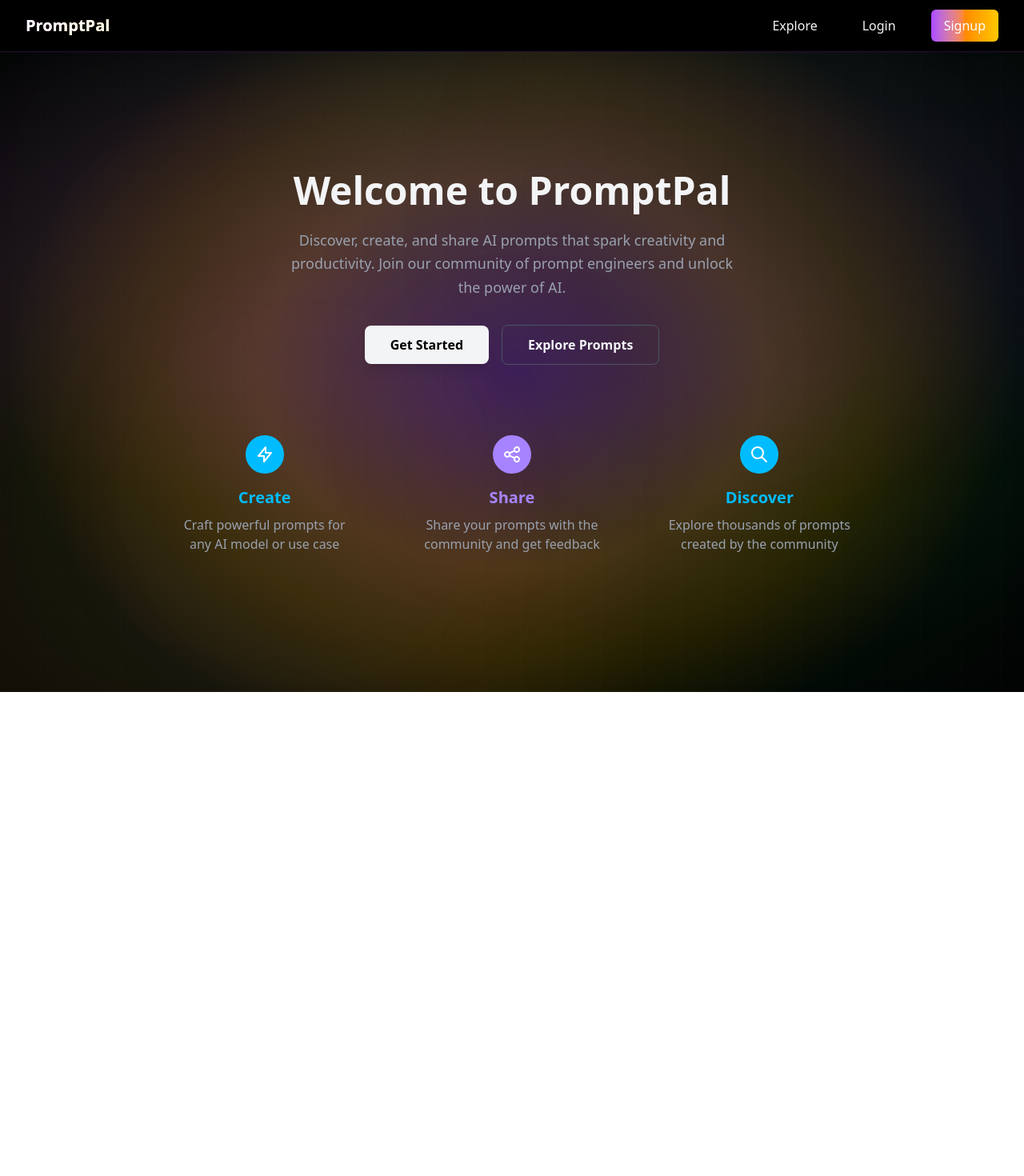
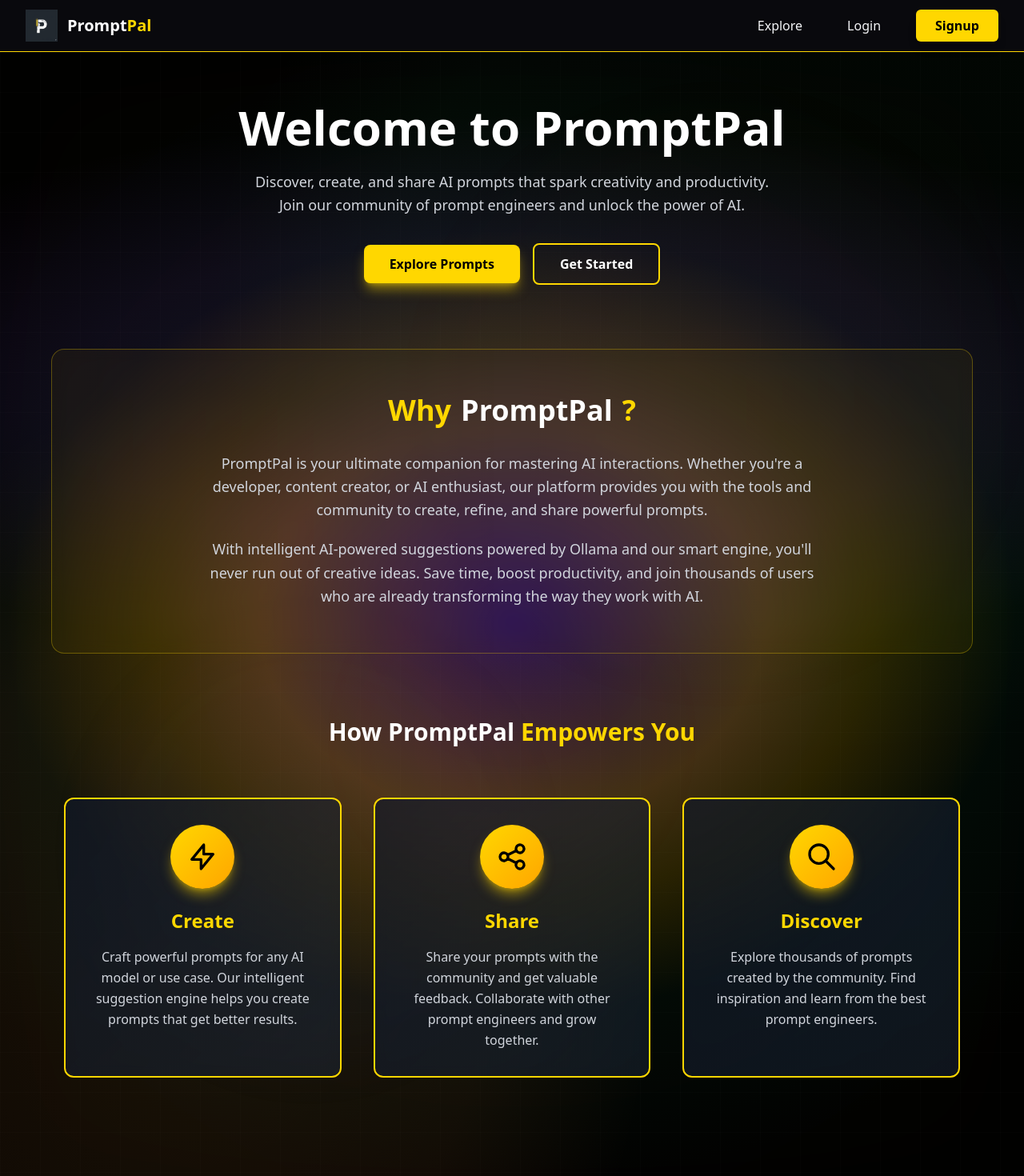
Before and after one commit to vishalm342/PromptPal, a React (Vite) app in the folder client/: page / in a window 1280 px wide. Shown: the top 1470 px of the page at 80% size. Before the commit the page ends 865 px from the top, so only its background shows below. Built offline with nearby package versions, Linux system fonts and the light colour scheme; no server answers.

Commit message:
Added favicon logo to website

```diff
--- a/client/src/components/Navbar.jsx
+++ b/client/src/components/Navbar.jsx
@@ -16,13 +16,24 @@
   };
 
   return (
-    <nav className="bg-black/30 backdrop-blur-lg sticky top-0 z-50 border-b border-purple-500/20">
+    <nav className="bg-[rgba(10,10,15,0.9)] backdrop-blur-lg sticky top-0 z-50 border-b border-[#FFD700]">
       <div className="max-w-7xl mx-auto px-4 sm:px-6 lg:px-8">
         <div className="flex justify-between items-center h-16">
           {/* Logo */}
           <div className="flex-shrink-0">
-            <Link to="/" className="text-white text-xl font-bold bg-gradient-to-r from-purple-400 via-orange-300 to-yellow-400 bg-clip-text text-transparent">
-              PromptPal
+            <Link
+              to="/"
+              className="flex items-center space-x-3 text-xl font-bold hover:opacity-80 transition-all duration-300"
+            >
+              <img
+                src="/logo.png"
+                alt="PromptPal Logo"
+                className="h-10 w-10 object-contain"
+              />
+              <div>
+                <span className="text-white">Prompt</span>
+                <span className="text-[#FFD700]">Pal</span>
+              </div>
             </Link>
           </div>
 
@@ -31,7 +42,7 @@
             <div className="ml-10 flex items-center space-x-8">
               <Link
                 to="/explore"
-                className="text-gray-100 hover:text-orange-300 transition-colors duration-200 px-3 py-2"
+                className="text-gray-100 hover:text-[#FFD700] transition-colors duration-300 px-3 py-2 hover:bg-[#FFD700]/10 rounded-md"
               >
                 Explore
               </Link>
@@ -41,13 +52,13 @@
                 <>
                   <Link
                     to="/dashboard"
-                    className="text-gray-100 hover:text-purple-300 transition-colors duration-200 px-3 py-2"
+                    className="text-gray-100 hover:text-[#FFD700] transition-colors duration-300 px-3 py-2 hover:bg-[#FFD700]/10 rounded-md"
                   >
                     Dashboard
                   </Link>
                   <Link
                     to="/add-prompt"
-                    className="text-gray-100 hover:text-yellow-300 transition-colors duration-200 px-3 py-2"
+                    className="text-gray-100 hover:text-[#FFD700] transition-colors duration-300 px-3 py-2 hover:bg-[#FFD700]/10 rounded-md"
                   >
                     Create Prompt
                   </Link>
@@ -59,13 +70,13 @@
                 <>
                   <Link
                     to="/login"
-                    className="text-gray-100 hover:text-yellow-300 transition-colors duration-200 px-3 py-2"
+                    className="text-gray-100 hover:text-[#FFD700] transition-colors duration-300 px-3 py-2 hover:bg-[#FFD700]/10 rounded-md"
                   >
                     Login
                   </Link>
                   <Link
                     to="/signup"
-                    className="bg-gradient-to-r from-purple-500 via-orange-400 to-yellow-400 text-white px-4 py-2 rounded-md hover:from-purple-600 hover:via-orange-500 hover:to-yellow-500 transition-all duration-200 shadow-lg"
+                    className="bg-[#FFD700] text-black px-6 py-2 rounded-md hover:bg-[#FFC700] transition-all duration-300 shadow-lg hover:shadow-[#FFD700]/50 transform hover:scale-105 font-semibold"
                   >
                     Signup
                   </Link>
@@ -73,10 +84,10 @@
               ) : (
                 <>
                   <div className="flex items-center">
-                    <span className="text-purple-400 mr-2">@{currentUser.username}</span>
+                    <span className="text-[#FFD700] mr-3 font-medium">@{currentUser.username}</span>
                     <button
                       onClick={handleLogout}
-                      className="text-red-300 hover:text-red-400 transition-colors duration-200"
+                      className="text-red-300 hover:text-red-400 transition-colors duration-300 px-3 py-1 hover:bg-red-500/10 rounded-md"
                     >
                       Logout
                     </button>
@@ -89,7 +100,7 @@
           {/* Mobile menu button */}
           <div className="md:hidden">
             <button
-              className="text-gray-100 hover:text-orange-300"
+              className="text-gray-100 hover:text-[#FFD700] transition-colors duration-300"
               onClick={toggleMobileMenu}
             >
               <svg className="h-6 w-6" fill="none" viewBox="0 0 24 24" stroke="currentColor">
@@ -102,11 +113,11 @@
 
       {/* Mobile menu */}
       {mobileMenuOpen && (
-        <div className="md:hidden bg-black/60 backdrop-blur-lg border-t border-purple-500/20 animate-fadeIn">
+        <div className="md:hidden bg-[rgba(10,10,15,0.95)] backdrop-blur-lg border-t border-[#FFD700]/30 animate-fadeIn">
           <div className="px-2 pt-2 pb-3 space-y-1 sm:px-3">
             <Link
               to="/explore"
-              className="block text-gray-100 hover:text-orange-300 px-3 py-2"
+              className="block text-gray-100 hover:text-[#FFD700] px-3 py-2 hover:bg-[#FFD700]/10 rounded-md transition-colors duration-300"
               onClick={() => setMobileMenuOpen(false)}
             >
               Explore
@@ -117,14 +128,14 @@
               <>
                 <Link
                   to="/dashboard"
-                  className="block text-gray-100 hover:text-purple-300 px-3 py-2"
+                  className="block text-gray-100 hover:text-[#FFD700] px-3 py-2 hover:bg-[#FFD700]/10 rounded-md transition-colors duration-300"
                   onClick={() => setMobileMenuOpen(false)}
                 >
                   Dashboard
                 </Link>
                 <Link
                   to="/add-prompt"
-                  className="block text-gray-100 hover:text-yellow-300 px-3 py-2"
+                  className="block text-gray-100 hover:text-[#FFD700] px-3 py-2 hover:bg-[#FFD700]/10 rounded-md transition-colors duration-300"
                   onClick={() => setMobileMenuOpen(false)}
                 >
                   Create Prompt
@@ -137,14 +148,14 @@
               <>
                 <Link
                   to="/login"
-                  className="block text-gray-100 hover:text-yellow-300 px-3 py-2"
+                  className="block text-gray-100 hover:text-[#FFD700] px-3 py-2 hover:bg-[#FFD700]/10 rounded-md transition-colors duration-300"
                   onClick={() => setMobileMenuOpen(false)}
                 >
                   Login
                 </Link>
                 <Link
                   to="/signup"
-                  className="block text-gray-100 hover:text-orange-300 px-3 py-2"
+                  className="block text-gray-100 hover:text-[#FFD700] px-3 py-2 hover:bg-[#FFD700]/10 rounded-md transition-colors duration-300"
                   onClick={() => setMobileMenuOpen(false)}
                 >
                   Signup
@@ -153,10 +164,10 @@
             ) : (
               <>
                 <div className="px-3 py-2">
-                  <span className="block text-purple-400 mb-2">@{currentUser.username}</span>
+                  <span className="block text-[#FFD700] mb-2 font-medium">@{currentUser.username}</span>
                   <button
                     onClick={handleLogout}
-                    className="text-red-300 hover:text-red-400"
+                    className="text-red-300 hover:text-red-400 hover:bg-red-500/10 px-2 py-1 rounded-md transition-colors duration-300"
                   >
                     Logout
                   </button>
--- a/client/src/pages/LandingPage.jsx
+++ b/client/src/pages/LandingPage.jsx
@@ -6,14 +6,16 @@
   return (
     <AnimatedBackground>
       <motion.div
-        className="min-h-screen text-gray-100 flex flex-col items-center justify-center px-4"
+        className="min-h-screen text-gray-100 flex flex-col items-center justify-center px-4 py-16"
         initial={{ opacity: 0 }}
         animate={{ opacity: 1 }}
         transition={{ duration: 0.8 }}
       >
-      <div className="text-center max-w-4xl mx-auto">
+      <div className="text-center max-w-6xl mx-auto w-full">
+
+
         <motion.h1
-          className="text-5xl font-bold text-gray-100 mb-6"
+          className="text-5xl md:text-6xl font-bold text-white mb-6"
           initial={{ y: -50, opacity: 0 }}
           animate={{ y: 0, opacity: 1 }}
           transition={{ delay: 0.2, duration: 0.6 }}
@@ -22,7 +24,7 @@
         </motion.h1>
 
         <motion.p
-          className="text-gray-400 max-w-xl mx-auto text-lg mb-8 leading-relaxed"
+          className="text-gray-300 max-w-2xl mx-auto text-lg mb-8 leading-relaxed"
           initial={{ y: 50, opacity: 0 }}
           animate={{ y: 0, opacity: 1 }}
           transition={{ delay: 0.4, duration: 0.6 }}
@@ -38,54 +40,133 @@
           transition={{ delay: 0.6, duration: 0.6 }}
         >
           <Link
+            to="/explore"
+            className="bg-[#FFD700] text-black px-8 py-3 rounded-lg font-bold hover:bg-[#FFC700] transition-all duration-300 shadow-lg shadow-[#FFD700]/50 hover:shadow-[#FFD700]/75 transform hover:scale-105"
+          >
+            Explore Prompts
+          </Link>
+
+          <Link
             to="/signup"
-            className="bg-gray-100 text-black px-8 py-3 rounded-lg font-semibold hover:bg-gray-200 transition-colors duration-200 shadow-lg"
+            className="border-2 border-[#FFD700] text-white px-8 py-3 rounded-lg font-semibold hover:bg-[#FFD700]/10 hover:border-[#FFC700] transition-all duration-300"
           >
             Get Started
           </Link>
-
-          <Link
-            to="/explore"
-            className="border border-gray-600 text-gray-100 px-8 py-3 rounded-lg font-semibold hover:bg-gray-900 transition-colors duration-200"
-          >
-            Explore Prompts
-          </Link>
         </motion.div>
 
+        {/* Why PromptPal Section */}
         <motion.div
-          className="mt-16 grid grid-cols-1 md:grid-cols-3 gap-8 max-w-4xl mx-auto"
+          className="mt-20 mb-20"
+          initial={{ opacity: 0, y: 50 }}
+          animate={{ opacity: 1, y: 0 }}
+          transition={{ delay: 0.9, duration: 0.7 }}
+        >
+          <motion.div
+            className="bg-gradient-to-r from-[#FFD700]/5 via-transparent to-[#FFD700]/5 border border-[#FFD700]/30 rounded-2xl p-10 md:p-14 backdrop-blur-sm"
+            whileHover={{ scale: 1.01 }}
+            transition={{ duration: 0.3 }}
+          >
+            <h2 className="text-3xl md:text-4xl font-bold text-white mb-8 flex items-center justify-center gap-3">
+              <span className="text-[#FFD700]">Why</span> PromptPal<span className="text-[#FFD700]">?</span>
+            </h2>
+            <div className="space-y-5 text-gray-300 max-w-3xl mx-auto">
+              <p className="text-lg leading-relaxed">
+                PromptPal is your ultimate companion for mastering AI interactions. Whether you're a developer,
+                content creator, or AI enthusiast, our platform provides you with the tools and community to
+                create, refine, and share powerful prompts.
+              </p>
+              <p className="text-lg leading-relaxed">
+                With intelligent AI-powered suggestions powered by Ollama and our smart engine, you'll never run
+                out of creative ideas. Save time, boost productivity, and join thousands of users who are already
+                transforming the way they work with AI.
+              </p>
+            </div>
+          </motion.div>
+        </motion.div>
+
+        {/* How PromptPal Empowers You Section */}
+        <motion.div
+          className="mt-16 mb-20"
           initial={{ y: 100, opacity: 0 }}
           animate={{ y: 0, opacity: 1 }}
-          transition={{ delay: 0.8, duration: 0.6 }}
+          transition={{ delay: 1.1, duration: 0.6 }}
         >
-          <div className="text-center p-6">
-            <div className="w-12 h-12 bg-sky-400 rounded-full mx-auto mb-4 flex items-center justify-center">
-              <svg className="w-6 h-6 text-white" fill="none" stroke="currentColor" viewBox="0 0 24 24">
+          <h2 className="text-2xl md:text-3xl font-bold text-white mb-16">
+            How PromptPal <span className="text-[#FFD700]">Empowers You</span>
+          </h2>
+
+          <div className="grid grid-cols-1 md:grid-cols-3 gap-10 max-w-6xl mx-auto px-4">
+            {/* Create Card */}
+            <motion.div
+              className="bg-gradient-to-br from-gray-900/70 to-gray-800/50 backdrop-blur-sm border-2 border-[#FFD700] rounded-xl p-8 hover:bg-gradient-to-br hover:from-gray-900/90 hover:to-gray-800/70 transition-all duration-300 hover:shadow-2xl hover:shadow-[#FFD700]/40 hover:-translate-y-2"
+              initial={{ opacity: 0, y: 50 }}
+              animate={{ opacity: 1, y: 0 }}
+              transition={{ delay: 1.3, duration: 0.5 }}
+              whileHover={{ scale: 1.05 }}
+            >
+              <motion.div
+                className="w-20 h-20 bg-gradient-to-br from-[#FFD700] to-[#FFA500] rounded-full mx-auto mb-6 flex items-center justify-center shadow-lg shadow-[#FFD700]/50"
+                whileHover={{ rotate: 360 }}
+                transition={{ duration: 0.6 }}
+              >
+                <svg className="w-10 h-10 text-black" fill="none" stroke="currentColor" viewBox="0 0 24 24">
                   <path strokeLinecap="round" strokeLinejoin="round" strokeWidth={2} d="M13 10V3L4 14h7v7l9-11h-7z" />
                 </svg>
-            </div>
-            <h3 className="text-xl font-semibold mb-2 text-sky-400">Create</h3>
-            <p className="text-gray-400">Craft powerful prompts for any AI model or use case</p>
-          </div>
+              </motion.div>
+              <h3 className="text-2xl font-bold mb-4 text-[#FFD700]">Create</h3>
+              <p className="text-gray-300 leading-relaxed">
+                Craft powerful prompts for any AI model or use case. Our intelligent suggestion
+                engine helps you create prompts that get better results.
+              </p>
+            </motion.div>
 
-          <div className="text-center p-6">
-            <div className="w-12 h-12 bg-violet-400 rounded-full mx-auto mb-4 flex items-center justify-center">
-              <svg className="w-6 h-6 text-white" fill="none" stroke="currentColor" viewBox="0 0 24 24">
+            {/* Share Card */}
+            <motion.div
+              className="bg-gradient-to-br from-gray-900/70 to-gray-800/50 backdrop-blur-sm border-2 border-[#FFD700] rounded-xl p-8 hover:bg-gradient-to-br hover:from-gray-900/90 hover:to-gray-800/70 transition-all duration-300 hover:shadow-2xl hover:shadow-[#FFD700]/40 hover:-translate-y-2"
+              initial={{ opacity: 0, y: 50 }}
+              animate={{ opacity: 1, y: 0 }}
+              transition={{ delay: 1.5, duration: 0.5 }}
+              whileHover={{ scale: 1.05 }}
+            >
+              <motion.div
+                className="w-20 h-20 bg-gradient-to-br from-[#FFD700] to-[#FFA500] rounded-full mx-auto mb-6 flex items-center justify-center shadow-lg shadow-[#FFD700]/50"
+                whileHover={{ rotate: 360 }}
+                transition={{ duration: 0.6 }}
+              >
+                <svg className="w-10 h-10 text-black" fill="none" stroke="currentColor" viewBox="0 0 24 24">
                   <path strokeLinecap="round" strokeLinejoin="round" strokeWidth={2} d="M8.684 13.342C8.886 12.938 9 12.482 9 12c0-.482-.114-.938-.316-1.342m0 2.684a3 3 0 110-2.684m0 2.684l6.632 3.316m-6.632-6l6.632-3.316m0 0a3 3 0 105.367-2.684 3 3 0 00-5.367 2.684zm0 9.316a3 3 0 105.367 2.684 3 3 0 00-5.367-2.684z" />
                 </svg>
-            </div>
-            <h3 className="text-xl font-semibold mb-2 text-violet-400">Share</h3>
-            <p className="text-gray-400">Share your prompts with the community and get feedback</p>
-          </div>
+              </motion.div>
+              <h3 className="text-2xl font-bold mb-4 text-[#FFD700]">Share</h3>
+              <p className="text-gray-300 leading-relaxed">
+                Share your prompts with the community and get valuable feedback.
+                Collaborate with other prompt engineers and grow together.
+              </p>
+            </motion.div>
 
-          <div className="text-center p-6">
-            <div className="w-12 h-12 bg-sky-400 rounded-full mx-auto mb-4 flex items-center justify-center">
-              <svg className="w-6 h-6 text-white" fill="none" stroke="currentColor" viewBox="0 0 24 24">
+            {/* Discover Card */}
+            <motion.div
+              className="bg-gradient-to-br from-gray-900/70 to-gray-800/50 backdrop-blur-sm border-2 border-[#FFD700] rounded-xl p-8 hover:bg-gradient-to-br hover:from-gray-900/90 hover:to-gray-800/70 transition-all duration-300 hover:shadow-2xl hover:shadow-[#FFD700]/40 hover:-translate-y-2"
+              initial={{ opacity: 0, y: 50 }}
+              animate={{ opacity: 1, y: 0 }}
+              transition={{ delay: 1.7, duration: 0.5 }}
+              whileHover={{ scale: 1.05 }}
+            >
+              <motion.div
+                className="w-20 h-20 bg-gradient-to-br from-[#FFD700] to-[#FFA500] rounded-full mx-auto mb-6 flex items-center justify-center shadow-lg shadow-[#FFD700]/50"
+                whileHover={{ rotate: 360 }}
+                transition={{ duration: 0.6 }}
+              >
+                <svg className="w-10 h-10 text-black" fill="none" stroke="currentColor" viewBox="0 0 24 24">
                   <path strokeLinecap="round" strokeLinejoin="round" strokeWidth={2} d="M21 21l-6-6m2-5a7 7 0 11-14 0 7 7 0 0114 0z" />
                 </svg>
-            </div>
-            <h3 className="text-xl font-semibold mb-2 text-sky-400">Discover</h3>
-            <p className="text-gray-400">Explore thousands of prompts created by the community</p>
+              </motion.div>
+              <h3 className="text-2xl font-bold mb-4 text-[#FFD700]">Discover</h3>
+              <p className="text-gray-300 leading-relaxed">
+                Explore thousands of prompts created by the community.
+                Find inspiration and learn from the best prompt engineers.
+              </p>
+            </motion.div>
           </div>
         </motion.div>
       </div>
```
Also changed, not shown: client/public/logo.png (added). Lines whose indentation alone changed are shown as unchanged.
